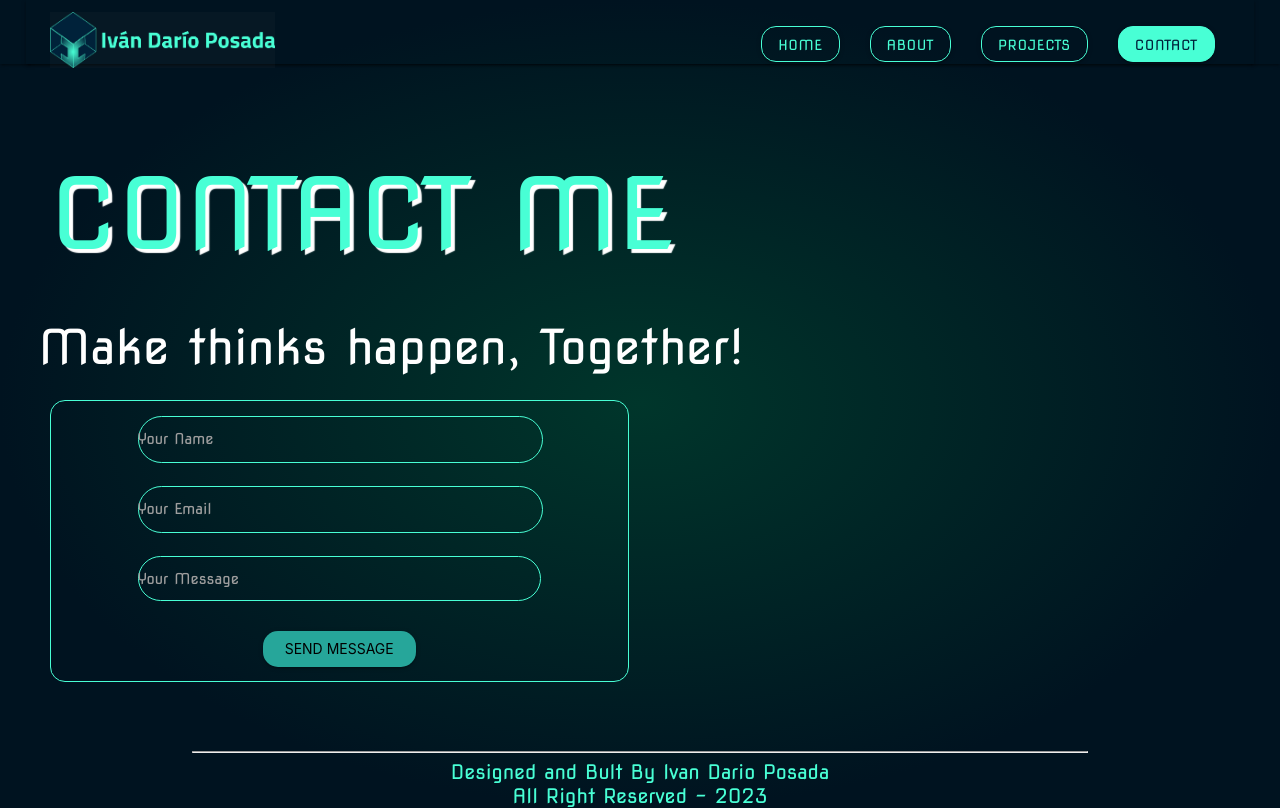
After one commit to idposada/ivandariowebdev, a PHP site: page /contacto.php in a window 1280 px wide. The commit adds this page. Run offline with PHP 8.4, Linux system fonts and the light colour scheme.

Commit message:
Avance seccion contacto

```diff
--- /dev/null
+++ b/contacto.php
@@ -0,0 +1,61 @@
+<?php include('header.php'); ?>
+<main>
+  <section class="intro">
+    <div class="row animate__animated animate__slideInDown" data-aos="fade-up">
+      <div class="col m12 s12 titulo-home">
+    <h1>CONTACT ME</h1>
+      </div>
+    </div>
+
+    <div class="text-about animate__animated animate__slideInDown">
+      Make thinks happen, Together!
+    </div>
+  </section>
+
+  <section class="sec-contact">
+    <div class="row">
+      <div class="col m6 s12">
+        <div class="contact-form ">
+
+
+              <form class="" action="index.html" method="post">
+
+
+              <div class="input-field ">
+                <input id="last_name" type="text" class="validate">
+                <label for="last_name">Your Name</label>
+              </div>
+
+              <div class="input-field ">
+                <input id="email" type="text" class="validate">
+                <label for="email">Your Email</label>
+              </div>
+
+              <div class="input-field ">
+                <textarea id="textarea1" class="materialize-textarea"></textarea>
+                <label for="textarea1">Your Message</label>
+              </div>
+
+              <div class="center enviar ">
+                <input type="submit" name="iniciar" value="Send Message" class="waves-effect waves-light btn btn-enviar center">
+              </div>
+
+              </form>
+                    </div>
+      </div>
+
+      <div class="col m6 s12">
+        <div class="redes">
+          <div class="">
+
+          </div>
+        </div>
+
+      </div>
+
+    </div>
+  </section>
+
+</main>
+
+<?php include('footer.php'); ?>
--- a/style.css
+++ b/style.css
@@ -164,7 +164,7 @@ color: #48ffd5;
 }
 
 .contact-form {
-   padding: 0 15% 0 15%;
+     padding: 0 15% 14px 15%;
   border: 1px solid #48ffd5;
   border-radius: 15px;
 }
@@ -188,6 +188,8 @@ input[type="text"]{
 
 .sec-contact {
   margin-bottom: 69px;
+  margin-top: 2%;
+
 }
 
 .card-skill{
@@ -322,6 +324,25 @@ line-height: normal;
 text-align: center;
 }
 
+[type="text"], [type="email"] {
+  border: 1px solid #48ffd5 !important;
+  border-radius: 30px !important;
+
+}
+
+textarea {
+  height: 108px;
+  border: 1px solid rgb(72, 255, 213) !important;
+  border-radius: 30px !important;
+  padding: 3% !important;
+}
+
+input::placeholder {
+  margin-left: 5px !important;
+}
+
+
+
 
 
 
```
